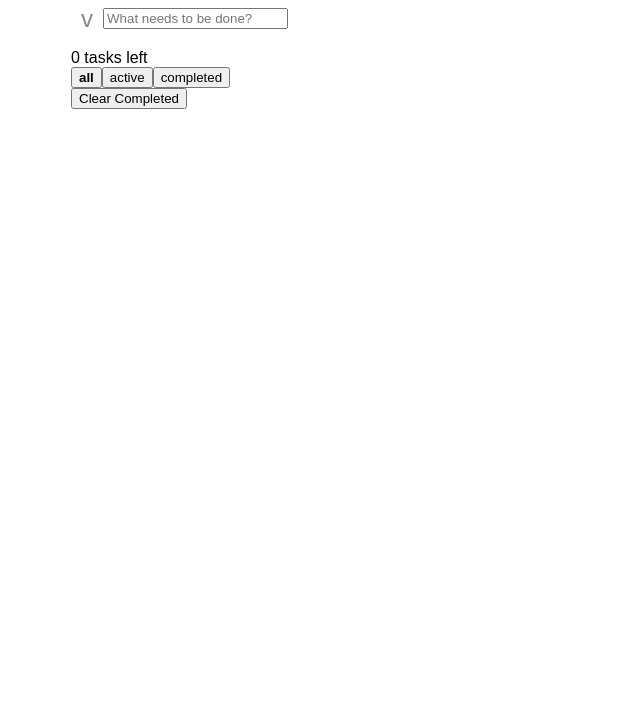
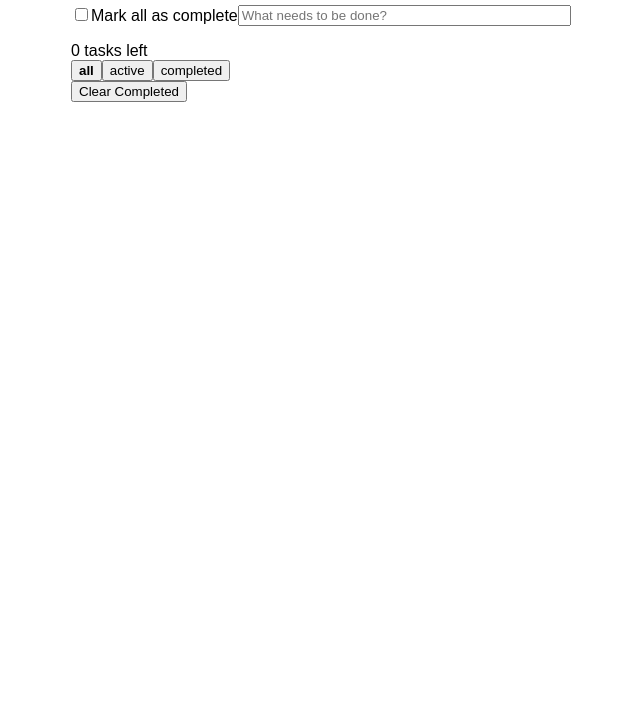
Before and after one commit to RuBoMa/mini-framework-git, a plain HTML site: page index.html in a window 1280 px wide. Shown: the part 75-800 px from the top of the page, without its empty margins (319-959 px from the left). Drawn offline with Linux system fonts and the light colour scheme.

Commit message:
naming classes etc. to follow example

```diff
--- a/app.js
+++ b/app.js
@@ -25,7 +25,8 @@ function handleRouteChange(route) {
 }
 
 function update() {
-    const root = document.getElementById("app");
+    //const root = document.getElementById("app");
+    const root = document.body;
     mount(root, App());
 }
 
@@ -36,13 +37,15 @@ function App() {
         return true;
     });
 
-    return h("main", { id: "todoapp", class: "main" },
-
+    return h("section", { class: "todoapp" },
+        h("header", { class: "header" },
             h("h1", {}, "todos"),
             h("div", { class: "input-row" },  // wrapper for button + input
 
-            h("button", {
+                h("div", { class: "toggle-all-container" },
+                    h("input", {
                         class: "toggle-all",
+                        type: "checkbox",
                         onclick: () => {
                             const allCompleted = state.tasks.length > 0 && state.tasks.every(t => t.completed);
                             state.tasks.forEach(t => t.completed = !allCompleted);
@@ -50,13 +53,19 @@ function App() {
                         }
                     }, "v"),
 
+                    h("label", { class: "toggle-all-label", for: "toggle-all" }, "Mark all as complete")
+                ),
+
+
                 h("input", {
                     type: "text",
+                    class: "new-todo",
                     placeholder: "What needs to be done?",
+                    autofocus: "",
                     onkeydown: e => {
                         if (e.key === "Enter" && e.target.value.trim()) {
                             state.tasks.push({
-                            id: Date.now(),
+                                id: Date.now(), // example uses small incrementing values
                                 name: e.target.value.trim(),
                                 completed: false,
                             });
@@ -67,12 +76,15 @@ function App() {
                 }),
             ),
 
-        h("ul", {},
+            h("main", { class: "main" },
+                h("ul", { class: "todo-list" },
                     ...visibleTasks.map(task => TaskItem(task))
+                ),
             ),
 
             Footer()
-    );
+        )
+    )
 }
 
 function TaskItem(task) {
@@ -81,6 +93,7 @@ function TaskItem(task) {
     return h(
         "li",
         {
+            'data-id':`${task.id}`,
             class: `${task.completed ? "completed" : ""} ${isEditing ? "editing" : ""}`
         },
         ...(isEditing
--- a/index.html
+++ b/index.html
@@ -49,10 +49,7 @@
 </head>
 
 <body class="learn-bar">
-    <section class="todoapp">
-        <div id="app"></div>
-        <script type="module" src="app.js"></script>
-    </section>
+    <script type="module" src="app.js"></script>
 </body>
 
 </html>
```
Also changed, not shown: example/example.html (+6 -3 lines). Lines whose indentation alone changed are shown as unchanged.
